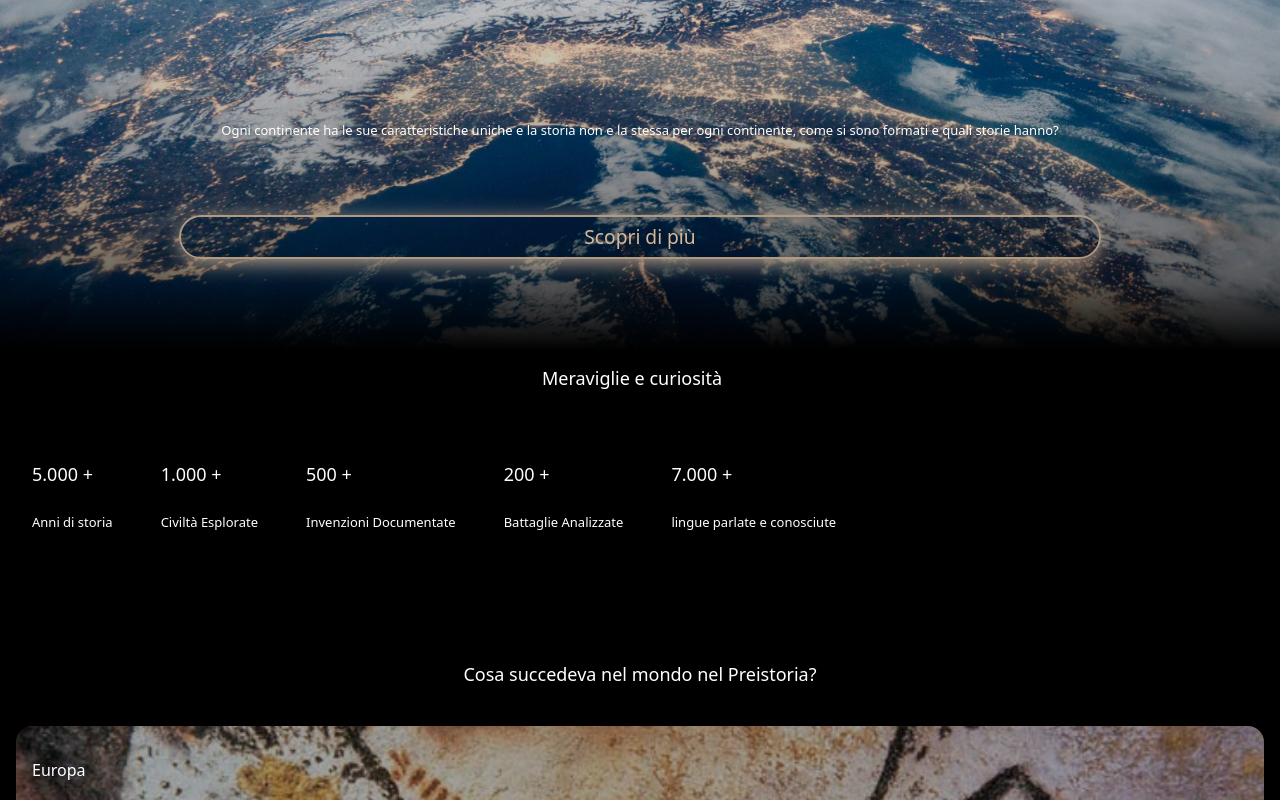
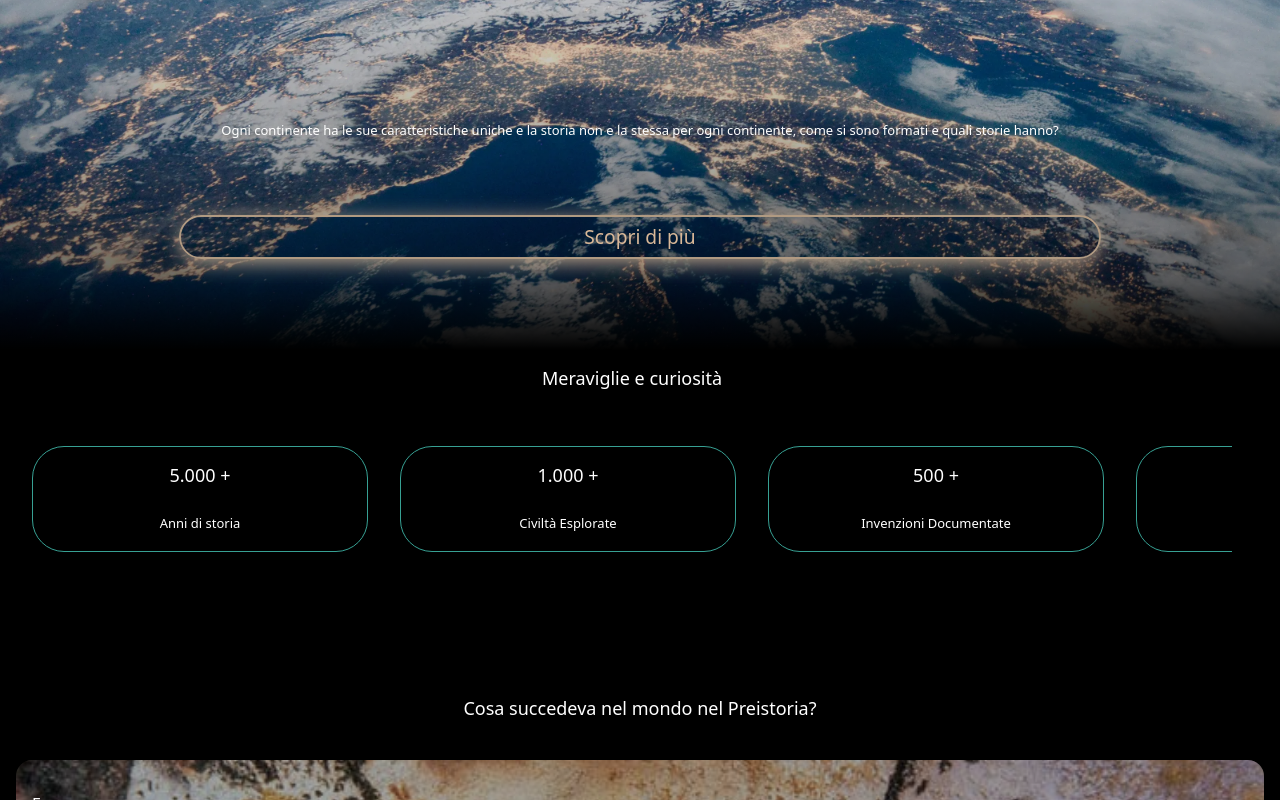
Before and after one commit to Leonardo803W/Story-Web, a React (Vite) app in the folder Front-end/: page / in a window 1280 px wide. Shown: the part 3464-4264 px from the top of the page. Built offline with nearby package versions, Linux system fonts and the light colour scheme.

Commit message:
last upgrade

```diff
--- a/Front-end/package.json
+++ b/Front-end/package.json
@@ -16,6 +16,7 @@
     "@types/react": "^19.2.15",
     "@types/react-dom": "^19.2.3",
     "bootstrap": "^5.3.8",
+    "framer-motion": "^12.42.2",
     "react-router-dom": "^7.15.1"
   }
 }
--- a/Front-end/src/components/Continents.tsx
+++ b/Front-end/src/components/Continents.tsx
@@ -1,4 +1,5 @@
 import { useState } from 'react';
+import { motion } from "framer-motion";
 
 import img from '../img/continents/Alfred Wegener.jpg'
 
@@ -9,6 +10,15 @@ import { supercontinenti } from "../data/supercontinenti"
 const Continents = () => {
 
     const [selectedContinent, setSelectedContinent] = useState(null);
+
+    const fadeIn = {
+        hidden: { opacity: 0, y: 50 },
+        visible: {
+        opacity: 1,
+        y: 0,
+        transition: { duration: 0.8, ease: "easeOut" },
+        },
+    };
 
     return (
         <>
@@ -22,7 +32,13 @@ const Continents = () => {
                     </p>
                 </div>
 
-                <article id = 'continent'>
+                <motion.article
+                    variants={fadeIn}
+                    initial="hidden"
+                    whileInView="visible"
+                    viewport={{ once: true, amount: 0.2 }}
+                    id = 'continent'
+                >
                     <h3>La deriva dei continenti</h3>
 
                     <div id = 'first_text'>
@@ -47,9 +63,14 @@ const Continents = () => {
                             geologiche (continuità di catene montuose e tipi di roccia) e paleoclimatiche.
                         </p>
                     </div>
-                </article>
+                </motion.article>
 
-                <div>
+                <motion.section
+                    variants={fadeIn}
+                    initial="hidden"
+                    whileInView="visible"
+                    viewport={{ once: true, amount: 0.2 }}
+                >
                     <section className = "intro_supercontinenti">
                         <h2>I Supercontinenti della Terra</h2>
 
@@ -86,9 +107,15 @@ const Continents = () => {
                         </div>
                         ))}
                     </div>
-                </div>
+                </motion.section>
 
-                <div className = 'modern_continents'>
+                <motion.section
+                    variants={fadeIn}
+                    initial="hidden"
+                    whileInView="visible"
+                    viewport={{ once: true, amount: 0.2 }}
+                    className = 'modern_continents'
+                >
                     <h2>I continenti di oggi</h2>
 
 
@@ -139,7 +166,7 @@ const Continents = () => {
                         </button>
                         ))}
                     </div>
-                </div>
+                </motion.section>
             </section>
         </>
     )
--- a/Front-end/src/components/Home.tsx
+++ b/Front-end/src/components/Home.tsx
@@ -1,10 +1,20 @@
 import { Link } from "react-router-dom";
+import { motion } from "framer-motion";
 
 import { epoche } from "../data/epoche";
 import { TimeLine } from "../data/Timeline";
 import { categorie } from "../data/categorie";
 
 const Home = () => {
+
+  const fadeIn = {
+    hidden: { opacity: 0, y: 50 },
+    visible: {
+      opacity: 1,
+      y: 0,
+      transition: { duration: 0.8, ease: "easeOut" },
+    },
+  };
 
 
   return(
@@ -14,7 +24,12 @@ const Home = () => {
           <p>Scopri le civiltà che hanno plasmato il nostro mondo, le invenzioni che hanno cambiato la storia, e le battaglie che hanno definito il nostro futuro.</p>
         </section>
 
-        <section>
+        <motion.section
+          variants={fadeIn}
+          initial="hidden"
+          whileInView="visible"
+          viewport={{ once: true, amount: 0.2 }}
+        >
           <h3 id = "le-epoche-storiche">Le Epoche Storiche</h3>
             {epoche[0]?.content1?.map((item) => (
                 <Link
@@ -36,9 +51,14 @@ const Home = () => {
               Scopri di più
             </div>
           </Link>
-        </section>
+        </motion.section>
 
-        <section>
+        <motion.section
+          variants={fadeIn}
+          initial="hidden"
+          whileInView="visible"
+          viewport={{ once: true, amount: 0.2 }}
+        >
           <article id = "earth">
               <h3>Earth</h3>
               <p>Sai come si e formata la terra e quali materiali la compongono? Scopri di più!</p>
@@ -59,9 +79,15 @@ const Home = () => {
               </div>
             </Link>
           </article>
-        </section>
+        </motion.section>
 
-        <section className="discover-section">
+        <motion.section
+          variants={fadeIn}
+          initial="hidden"
+          whileInView="visible"
+          viewport={{ once: true, amount: 0.2 }}
+          className="discover-section"
+        >
           <h3 className = "text-center mb-2">Il lato ingegnoso e crudo dell'umanità</h3>
 
           <div className="carousel">
@@ -83,8 +109,14 @@ const Home = () => {
               Scopri di più
             </div>
           </Link>
-        </section>
+        </motion.section>
 
+        <motion.section
+          variants={fadeIn}
+          initial="hidden"
+          whileInView="visible"
+          viewport={{ once: true, amount: 0.2 }}
+        >
           <section id = "continenti">
               <h3 className = "text-center mb-2">I continenti</h3>
               <p>Ogni continente ha le sue caratteristiche uniche e la storia non e la stessa per ogni continente, come si sono formati e quali storie hanno?</p>
@@ -99,31 +131,38 @@ const Home = () => {
           <section className="dicover-more">
             <h3 className = "text-center mb-5">Meraviglie e curiosità</h3>
 
-          <div className="carousel">
-            <article>
+            <div className="Carousel">
+              <article className = "item_home">
                   <h3>5.000 +</h3>
                   <p>Anni di storia</p>
               </article>
-              <article>
+              <article className = "item_home">
                   <h3>1.000 +</h3>
                   <p>Civiltà Esplorate</p>
               </article>
-              <article>
+              <article className = "item_home">
                   <h3>500 +</h3>
                   <p>Invenzioni Documentate</p>
                 </article>
-              <article>
+                <article className = "item_home">
                     <h3>200 +</h3>
                     <p>Battaglie Analizzate</p>
                 </article>
-              <article>
+                <article className = "item_home">
                     <h3>7.000 +</h3>
                     <p>lingue parlate e conosciute</p>
                 </article>
             </div>
           </section>
+        </motion.section>
 
-        <section id = "timeline">
+        <motion.section
+          variants={fadeIn}
+          initial="hidden"
+          whileInView="visible"
+          viewport={{ once: true, amount: 0.2 }}
+          id = "timeline"
+        >
           <div className="timelineCarousel">
 
             {TimeLine.map((timeline) => (
@@ -150,7 +189,7 @@ const Home = () => {
             ))}
 
           </div>
-        </section>
+        </motion.section>
     </>
   );
 };
--- a/Front-end/src/components/Nature.tsx
+++ b/Front-end/src/components/Nature.tsx
@@ -4,10 +4,20 @@ import { uniqueEnvironments } from "../data/enviroment_nature";
 import { livingOrganisms } from "../data/living_organism";
 import { endangeredAnimals } from "../data/living_organism_risk";
 import { naturalDisasters } from "../data/nature_disaster";
+import { motion } from "framer-motion";
 
 const Nature = () => {
 
     const [selectedOrganism, setSelectedOrganism] = useState(null);
+
+    const fadeIn = {
+        hidden: { opacity: 0, y: 50 },
+        visible: {
+        opacity: 1,
+        y: 0,
+        transition: { duration: 0.8, ease: "easeOut" },
+        },
+    };
 
     return(
         <>
@@ -28,7 +38,13 @@ const Nature = () => {
                 </p>
             </section>
 
-            <section id="ambienti_unici">
+            <motion.section
+                variants={fadeIn}
+                initial="hidden"
+                whileInView="visible"
+                viewport={{ once: true, amount: 0.2 }}
+                id="ambienti_unici"
+            >
                 <h4>Ambienti unici della Terra</h4>
 
                 <div>
@@ -44,9 +60,15 @@ const Nature = () => {
                         </article>
                     ))}
                 </div>
-            </section>
+            </motion.section>
 
-            <section className = "big_section">
+            <motion.section
+                variants={fadeIn}
+                initial="hidden"
+                whileInView="visible"
+                viewport={{ once: true, amount: 0.2 }}
+                className = "big_section"
+            >
                 <h4 className = "text-center">Catastrofi naturali</h4>
 
                 <p className = "text-center">
@@ -71,9 +93,15 @@ const Nature = () => {
                         </article>
                     ))}
                 </div>
-            </section>
+            </motion.section>
 
-            <section className = "big_section" id="organismi_viventi">
+            <motion.section
+                variants={fadeIn}
+                initial="hidden"
+                whileInView="visible"
+                viewport={{ once: true, amount: 0.2 }}
+                className = "big_section" id="organismi_viventi"
+            >
                 <h4 className = "text-center">Gli organismi viventi</h4>
 
                 <p className = "text-center">
@@ -123,9 +151,15 @@ const Nature = () => {
                     ))}
 
                 </div>
-            </section>
+            </motion.section>
 
-            <section className = "big_section" id="animali_estinzione">
+            <motion.section
+                variants={fadeIn}
+                initial="hidden"
+                whileInView="visible"
+                viewport={{ once: true, amount: 0.2 }}
+                className = "big_section" id="animali_estinzione"
+            >
                 <h4 className = "text-center">Animali a rischio di estinzione</h4>
 
                 <p className = "text-center">
@@ -149,7 +183,7 @@ const Nature = () => {
                         </article>
                     ))}
                 </div>
-            </section>
+            </motion.section>
         </>
     );
 }
--- a/Front-end/src/components/Planets.tsx
+++ b/Front-end/src/components/Planets.tsx
@@ -1,6 +1,16 @@
 import { planetMaterials } from "../data/materials";
+import { motion } from "framer-motion";
 
 const Planets = () => {
+
+    const fadeIn = {
+        hidden: { opacity: 0, y: 50 },
+        visible: {
+        opacity: 1,
+        y: 0,
+        transition: { duration: 0.8, ease: "easeOut" },
+        },
+    };
 
     return(
         <>
@@ -13,7 +23,13 @@ const Planets = () => {
                 </p>
             </section>
 
-            <section className="content_planets">
+            <motion.section
+                variants={fadeIn}
+                initial="hidden"
+                whileInView="visible"
+                viewport={{ once: true, amount: 0.2 }}
+                className="content_planets"
+            >
                 <h3>Struttura della Terra: Elementi principali</h3>
 
                 <div className="article_planet">
@@ -75,9 +91,15 @@ const Planets = () => {
                         </div>
                     </article>
                 </div>
-            </section>
+            </motion.section>
 
-            <section className = "materiali_planets">
+            <motion.section
+                variants={fadeIn}
+                initial="hidden"
+                whileInView="visible"
+                viewport={{ once: true, amount: 0.2 }}
+                className = "materiali_planets"
+            >
                 <h4>Elementi che compongono la Terra</h4>
 
                 <section className="materials_Carousel">
@@ -112,9 +134,15 @@ const Planets = () => {
                         </section>
                     ))}
                 </section>
-            </section>
+            </motion.section>
 
-            <article id = "timeline_planets">
+            <motion.article
+                variants={fadeIn}
+                initial="hidden"
+                whileInView="visible"
+                viewport={{ once: true, amount: 0.2 }}
+                id = "timeline_planets"
+            >
                 <h3>Il processo di formazione della terra</h3>
 
                     <section>
@@ -128,7 +156,7 @@ const Planets = () => {
                     <div className = "processo_terra" id = "raffreddamento_oceani">
                         <p>Raffreddamento e oceani</p>
                     </div>
-            </article>
+            </motion.article>
         </>
     )
 }
--- a/Front-end/src/style/Components.css
+++ b/Front-end/src/style/Components.css
@@ -9,6 +9,10 @@
     display: flex;
     align-items: center;
     justify-content: space-around;
+}
+
+.item_menu {
+    margin-top: 5rem;
 }
 
 .buttonNavbar{
@@ -53,6 +57,14 @@
 }
 
 /*css main home for phone */
+
+.item_home {
+    flex: 0 0 28%;
+    scroll-snap-align: start;
+    text-align: center;
+    border: 1px solid #37a093;
+    border-radius: 2rem;
+}
 
 .mainLayout{
     margin-top: 6rem;
```
Also changed, not shown: Front-end/src/globalComponents/GlobalNavbar.tsx (+4 -6 lines), 1 other file (tests, documents, lock files or other folders). Lines whose indentation alone changed are shown as unchanged.
